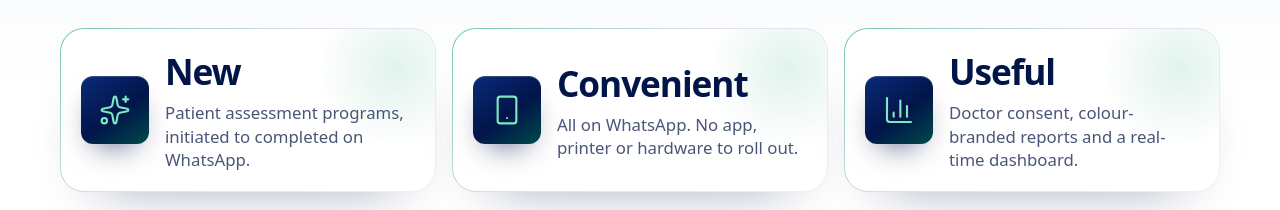
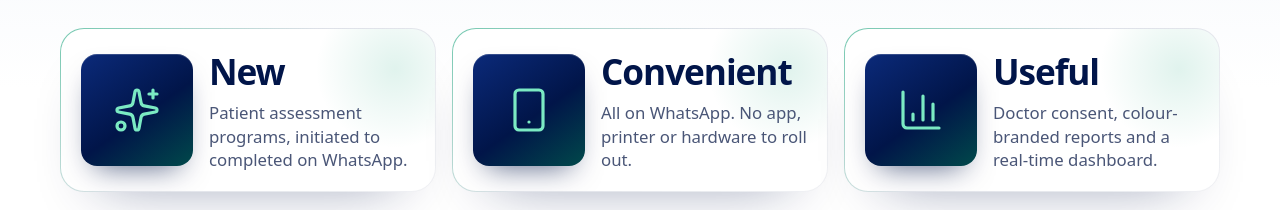
Before and after one commit to Rohan9833/WazzupPAP_display, a React (Vite) app in the folder frontend/: page / in a window 1280 px wide. Shown: the part 742-952 px from the top of the page. Built offline with nearby package versions, Linux system fonts and the light colour scheme; no server answers.

Commit message:
style: enlarge pillar icons

```diff
--- a/frontend/src/components/sections/Why.jsx
+++ b/frontend/src/components/sections/Why.jsx
@@ -27,8 +27,8 @@ export default function Why() {
               className="edge-card group relative flex items-center justify-between gap-3 overflow-hidden rounded-2xl p-3 shadow-[0_30px_60px_-40px_rgb(1_21_73/0.45)] transition-[transform,box-shadow] duration-300 hover:-translate-y-1 hover:shadow-[0_40px_70px_-40px_rgb(1_21_73/0.55)] sm:gap-4 sm:rounded-[1.5rem] sm:p-5"
             >
               <span aria-hidden className="absolute -right-10 -top-10 h-40 w-40 rounded-full bg-[radial-gradient(circle,rgb(0_156_109/0.12),transparent_70%)]" />
-              <span className="icon-gem relative order-1 grid h-11 w-11 shrink-0 place-items-center rounded-xl sm:h-[4.25rem] sm:w-[4.25rem]">
-                <Icon className="h-7 w-7 text-[#7beac3] sm:h-8 sm:w-8" strokeWidth={1.6} aria-hidden />
+              <span className="icon-gem relative order-1 grid h-24 w-24 shrink-0 place-items-center rounded-2xl sm:h-28 sm:w-28">
+                <Icon className="h-10 w-10 text-[#7beac3] sm:h-12 sm:w-12" strokeWidth={1.6} aria-hidden />
               </span>
               <span className="relative order-2 min-w-0 flex-1">
                 <span className="block font-display text-[1.25rem] font-semibold leading-tight tracking-[-0.03em] text-ink sm:text-[2.2rem]">
```
